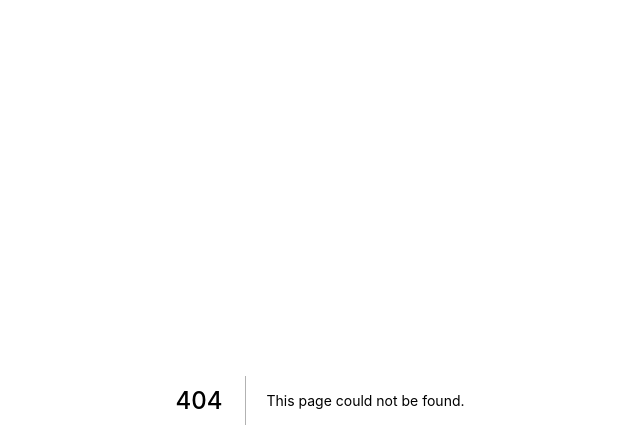
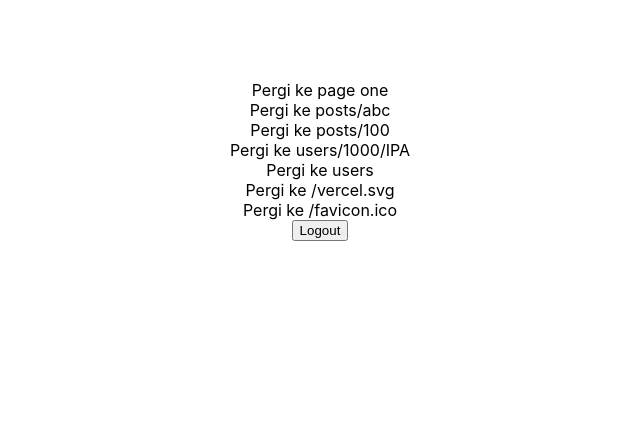
Before and after one commit to onesinus/learn-next-js, a Next.js app: page /common/layout in a window 1280 px wide. Before the commit this address had no page. Shown: the top 448 px of the page, without its empty margins (320-960 px from the left). Built offline with nearby package versions, Linux system fonts and the light colour scheme; sample sign-in values are in the browser's storage.

Commit message:
Implement Layout

```diff
--- /dev/null
+++ b/pages/common/layout.js
@@ -0,0 +1,11 @@
+import Menu from './menu'
+import styles from '../../styles/Home.module.css'
+
+export default function Page(props){
+    return (
+        <main className={styles.main}>
+            <Menu />
+            {props.content}
+        </main>
+    )
+}
--- a/pages/common/login.js
+++ b/pages/common/login.js
@@ -1,7 +1,8 @@
 import { useState } from "react"
-import PageOne from '../page-one'
 
 export default function Login(props) {
+    // debugger
+
     const [username, setUsername] = useState("")
     const [password, setPassword] = useState("")
 
@@ -26,8 +27,7 @@ export default function Login(props) {
               .then(data => {
                   if (data.isAuthenticated) {
                     props.ls.setItem('isLoggedIn', true)
-                    // window.location.href = '/page-one'
-                    return <PageOne />
+                    window.location.href = '/'
                   } else {
                       alert("Invalid username or password")
                   }
--- a/pages/common/menu.js
+++ b/pages/common/menu.js
@@ -1,6 +1,13 @@
 import Link from 'next/link'
+import { useRouter } from "next/router"
 
 export default function Menu() {
+    const router = useRouter()
+
+    const onClickLogout = () => {
+        router.push('/common/login')
+    }
+
     return (
         <>
             <Link href="/page-one">
@@ -15,12 +22,16 @@ export default function Menu() {
             <Link href="/users/1000/IPA">
                 <a>Pergi ke users/1000/IPA</a>
             </Link>
+            <Link href="/users">
+                <a>Pergi ke users</a>
+            </Link>
             <Link href="/vercel.svg">
                 <a>Pergi ke /vercel.svg</a>
             </Link>
             <Link href="/favicon.ico">
                 <a>Pergi ke /favicon.ico</a>
             </Link>
+            <button onClick={onClickLogout}>Logout</button>
         </>
     )
 }
--- a/pages/index.js
+++ b/pages/index.js
@@ -4,7 +4,7 @@ import styles from '../styles/Home.module.css'
 
 import Menu from './common/menu'
 import Footer from './common/footer'
-import Coba from '../komponen/Coba'
+// import Coba from '../komponen/Coba'
 
 export default function Home() {
   return (
@@ -19,7 +19,7 @@ export default function Home() {
         <h1 className={styles.title}>
           Hello World!
         </h1>
-        <Coba />
+        {/* <Coba /> */}
         <Menu />
       </main>
       <Footer />
--- a/pages/page-one.js
+++ b/pages/page-one.js
@@ -1,5 +1,6 @@
 import Head from 'next/head'
 import styles from '../styles/Home.module.css'
+import Layout from './common/layout'
 
 export default function PageOne(props) {
     const onClickLogout = () => {
@@ -8,6 +9,9 @@ export default function PageOne(props) {
     }
 
     return (
+        <Layout
+            content={
+                (
                     <div className={styles.container}>
                     <Head>
                         <title>Halaman Pertama</title>
@@ -21,3 +25,6 @@ export default function PageOne(props) {
                 </div>
                 )
             }
+        />
+    )
+}
--- a/pages/users/index.js
+++ b/pages/users/index.js
@@ -40,7 +40,7 @@ export async function getStaticProps(context) {
     const res = await fetch(`http://localhost:3000/api/users`)
     const data = await res.json()
 
-    if (!data) {
+    if (!data.data) {
       return {
         users: []
       }
@@ -48,7 +48,7 @@ export async function getStaticProps(context) {
 
     return {
       props: {
-        users: data.data
+        users: data.data.default
       }
     }
   }
```
Lines whose indentation alone changed are shown as unchanged.
